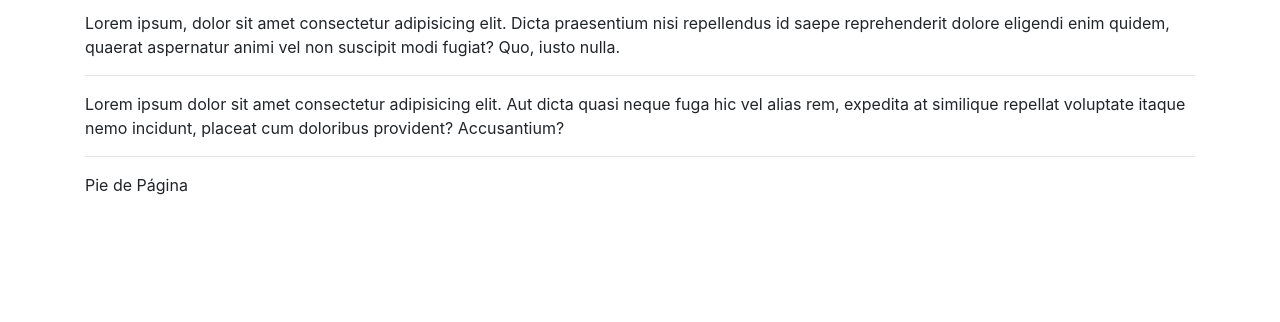
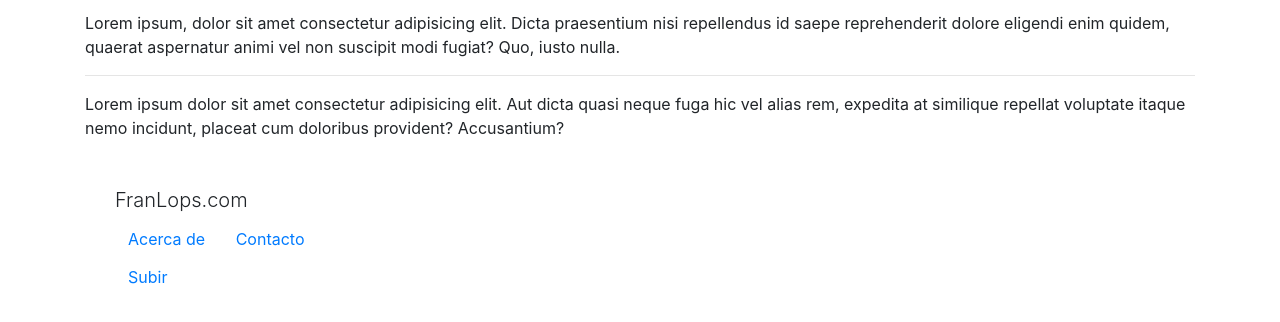
Before and after one commit to franlop24/GitHubColabora, a plain HTML site: page index.html in a window 1280 px wide. Shown: the part 116-438 px from the top of the page. Drawn offline with nearby package versions, Linux system fonts and the light colour scheme.

Commit message:
termina footer

```diff
--- a/index.html
+++ b/index.html
@@ -18,8 +18,16 @@
         Lorem ipsum dolor sit amet consectetur adipisicing elit. Aut dicta quasi neque fuga hic vel alias rem, expedita at similique repellat voluptate itaque nemo incidunt, placeat cum doloribus provident? Accusantium?
     </main>
     <footer class="container">
-        <hr>
-        Pie de Página
+        <div class="col borer-top py-5">
+            <div class="col">
+                <h3 class="lead">FranLops.com</h3>
+                <a href="#"  class="btn btn-link">Acerca de</a>
+                <a href="#"  class="btn btn-link">Contacto</a>
+            </div>
+            <div class="col" text-right>
+                <a href="#" class="btn btn-link">Subir</a>
+            </div>
+        </div>
     </footer>
     <script src="https://code.jquery.com/jquery-3.5.1.slim.min.js" integrity="sha384-DfXdz2htPH0lsSSs5nCTpuj/zy4C+OGpamoFVy38MVBnE+IbbVYUew+OrCXaRkfj" crossorigin="anonymous"></script>
     <script src="https://cdn.jsdelivr.net/npm/popper.js@1.16.0/dist/umd/popper.min.js" integrity="sha384-Q6E9RHvbIyZFJoft+2mJbHaEWldlvI9IOYy5n3zV9zzTtmI3UksdQRVvoxMfooAo" crossorigin="anonymous"></script>
```
